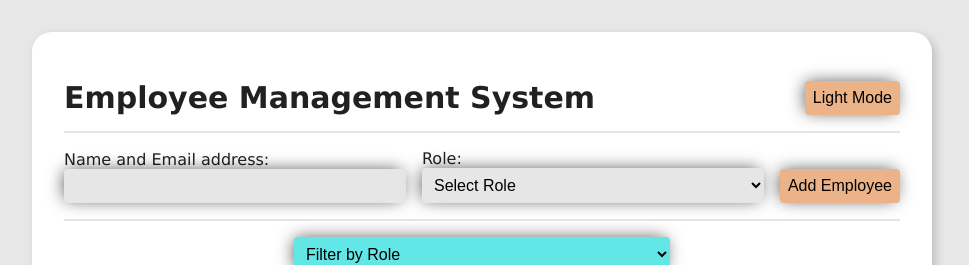
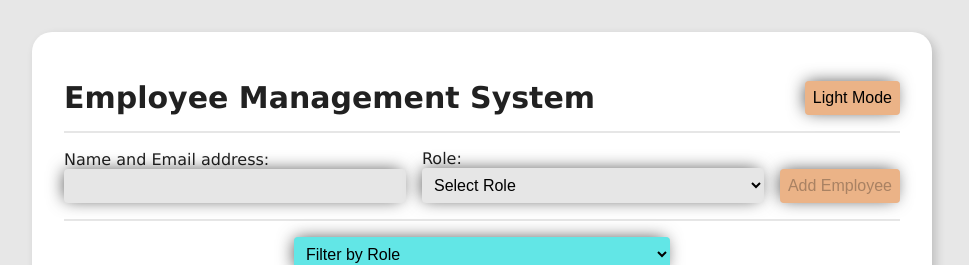
Before and after one commit to aliceauko/phase-3-sinatra-react-project-frontend, a React (Create React App) app: page / in a window 1280 px wide. Shown: the top 265 px of the page, without its empty margins (158-1127 px from the left). Built offline with nearby package versions, Linux system fonts and the light colour scheme; no server answers.

Commit message:
Disable the add employee  button when the name is not imputted

```diff
--- a/src/components/EmployeeForm.js
+++ b/src/components/EmployeeForm.js
@@ -7,6 +7,7 @@
   function handleSubmit(e) {
     e.preventDefault();
     setName('');
+
     setCategory('Select Role')
     const employeeData = {
       name: name,
@@ -54,7 +55,7 @@
         </select>
       </label>
 
-      <button type="submit">Add Employee</button>
+      <button type="submit" disabled={!name}>Add Employee</button>
     </form>
   );
 }
```
